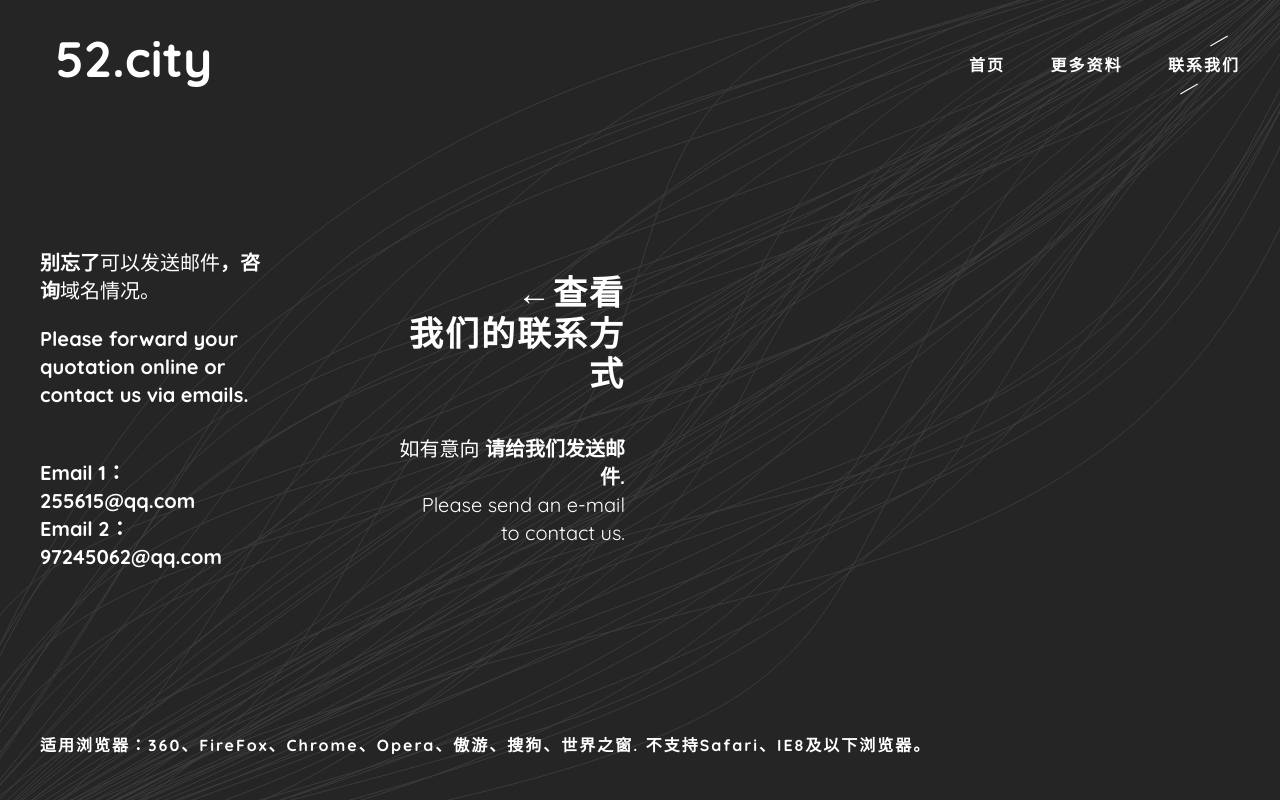
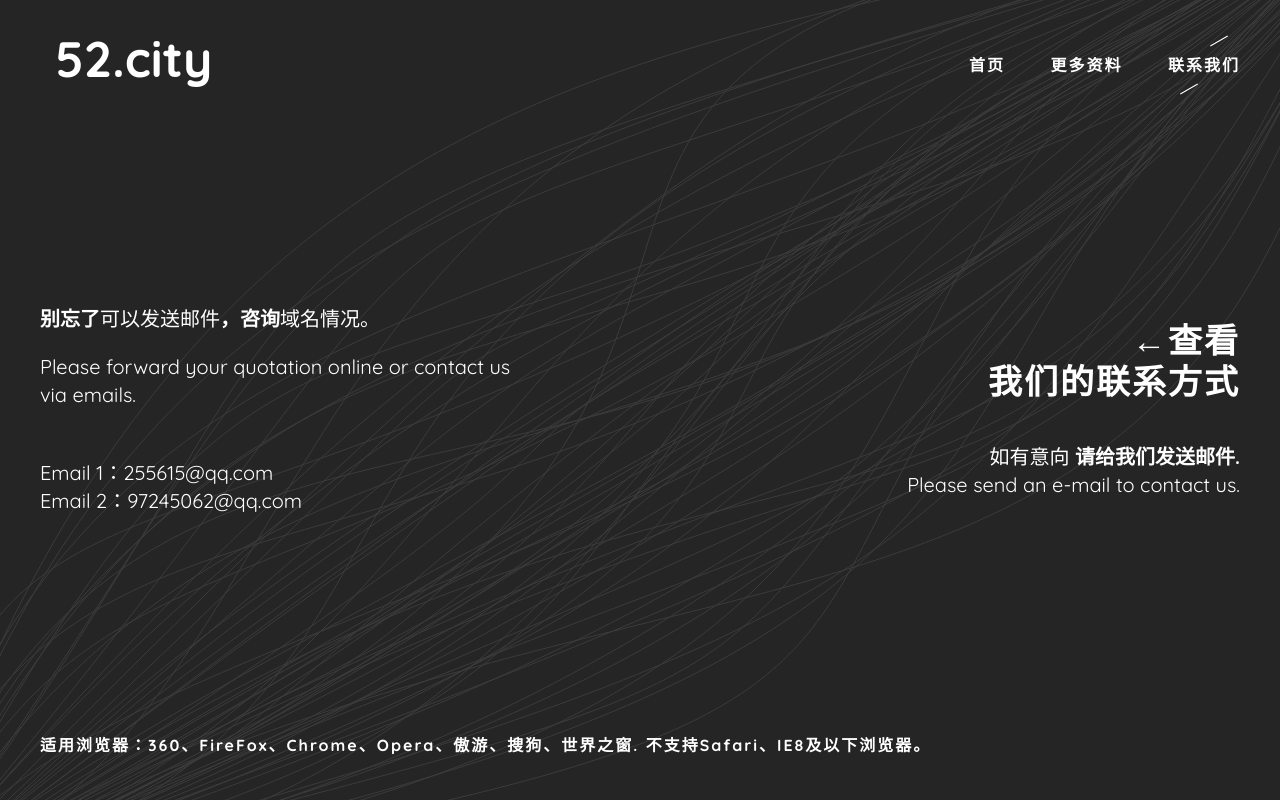
Before and after one commit to TwingChin/sellcity, a plain HTML site: page index.html in a window 1280 px wide. Both pictures are taken after a click on the link "联系我们!". Drawn offline with Linux system fonts and the light colour scheme; files that its build step writes are made by us from their sources.

Commit message:
Update index.html

```diff
--- a/index.html
+++ b/index.html
@@ -145,7 +145,7 @@
 					<div class="col-md-5 col-md-pull-7 svm">
 						<div class="section-info text-left">
 							<p><strong>别忘了</strong>可以发送邮件<strong>，咨询</strong>域名情况。</p>
-							<p><strong>Please forward your quotation online or contact us via emails.</p>
+							<p>Please forward your quotation online or contact us via emails.</p>
 							<!-- Subscribe Form -->
 							<div class="row">
 								<div class="col-md-12 col-md-offset-0 col-sm-8 col-sm-offset-2">
```
